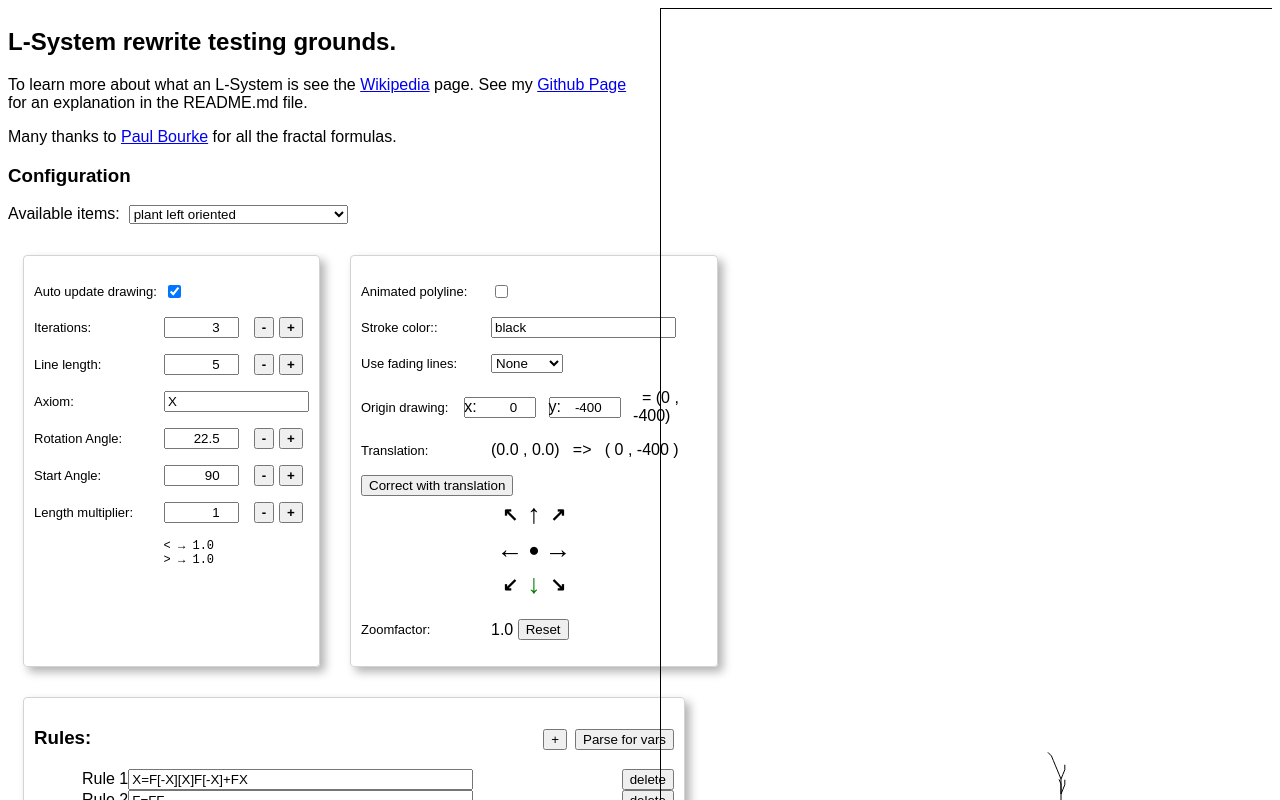
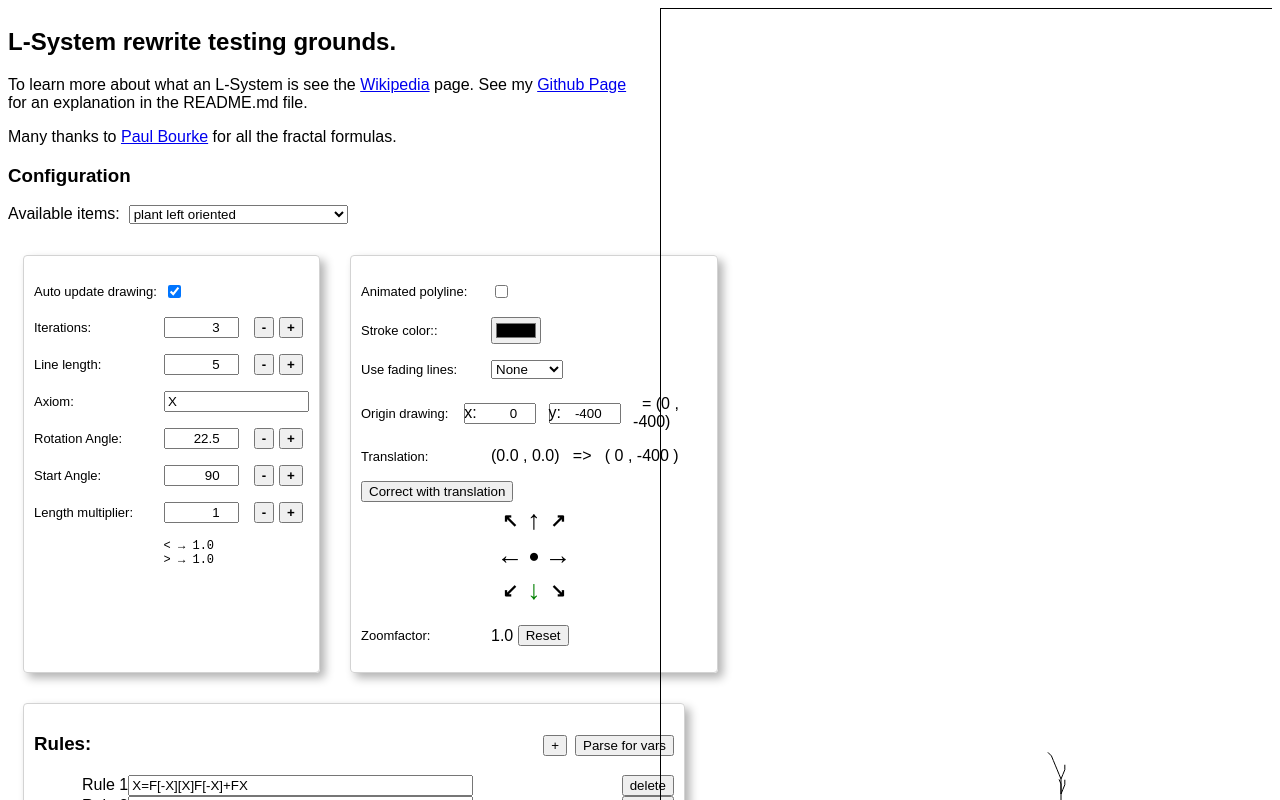
Before and after one commit to martinmolema/L-System, an Angular app: page / in a window 1280 px wide. Shown: the top 800 px of the page. Built offline with nearby package versions, Linux system fonts and the light colour scheme.

Commit message:
Changed input for color to color-picker (type="color")

```diff
--- a/src/app/app.component.html
+++ b/src/app/app.component.html
@@ -100,7 +100,7 @@
               </p>
               <p>
                 <label for="inputStrokeColor">Stroke color:</label>
-                <input id="inputStrokeColor" type="text" formControlName="strokeColor" required>
+                <input id="inputStrokeColor" type="color" formControlName="strokeColor" required>
               </p>
               @if (usePolyline?.value === false) {
                 <p>
```
